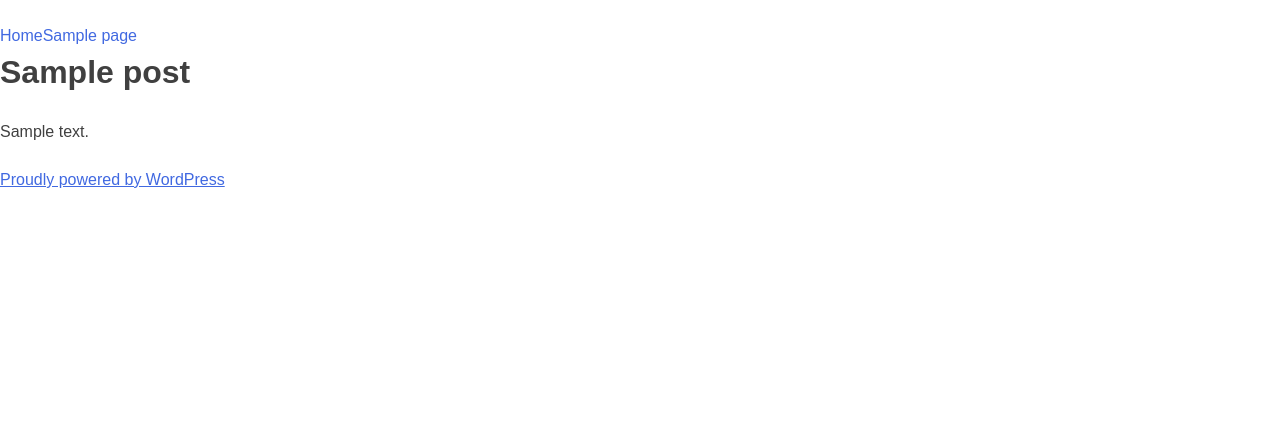
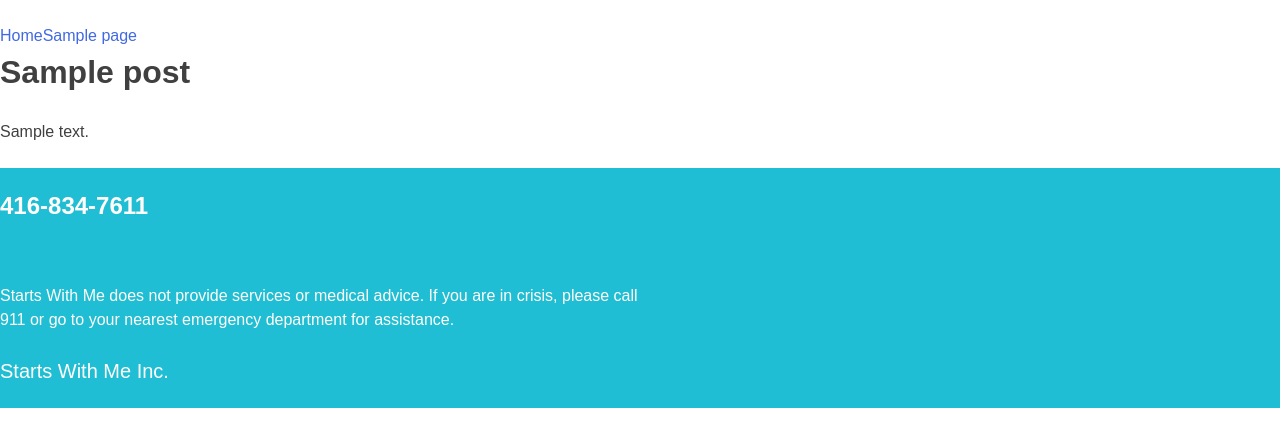
Before and after one commit to redacademy/swm-spring-2019, a WordPress theme: template themes/swm/page.php in a window 1280 px wide. Shown: the top 447 px of the page. Run offline with PHP 8.4 and a stand-in for WordPress, Linux system fonts and the light colour scheme; the site name, menu and one post (Sample post) are stand-ins, and other content is empty; some libraries are stand-ins or nearby versions.

Commit message:
feat/ adding header and footer page

```diff
--- a/themes/swm/footer.php
+++ b/themes/swm/footer.php
@@ -11,8 +11,21 @@
 
 			<footer id="colophon" class="site-footer" role="contentinfo">
 				<div class="site-info">
-					<a href="<?php echo esc_url( 'https://wordpress.org/' ); ?>"><?php printf( esc_html( 'Proudly powered by %s' ), 'WordPress' ); ?></a>
-				</div><!-- .site-info -->
+				<h2 class="phone"> 416-834-7611 </h2>
+				<br>
+				<p class="warning"> Starts With Me does not provide services or medical advice. If you are in crisis, please call 911 or go to your nearest emergency department for assistance. </p>
+
+				<div class="social-icons">
+
+				<i class="fab fa-facebook-f"></i>
+				<i class="fab fa-instagram"></i>
+				<i class="fab fa-twitter"></i>
+				<i class="fab fa-linkedin-in"></i>
+				<i class="fab fa-youtube"></i>
+
+				<p class="copyright"><i class="far fa-copyright"></i>Starts With Me Inc.</p>
+			 </div>
+			</div><!-- .site-info -->
 			</footer><!-- #colophon -->
 		</div><!-- #page -->
 
--- /dev/null
+++ b/themes/swm/sass/_footer.scss
@@ -0,0 +1,28 @@
+footer{
+
+    width: 100%;
+    height: 240px;
+    background-color: #20bed4;
+    color: #fffefa;
+    display: grid;
+    grid-template-columns: 1fr 1fr;
+    grid-template-rows: 25% 50% 25%;
+}
+
+    .social-icons{
+        grid-column-start: 2;
+        font-size: 20px;
+    }
+
+    .phone{
+        grid-column-start: 1;
+    }
+
+    .warning{
+        grid-row-start: 2;
+    }
+
+    .copyright{
+        grid-column: 2;
+        grid-row: 3;
+    }
--- /dev/null
+++ b/themes/swm/sass/_page-contact-us.scss
@@ -0,0 +1,5 @@
+
+
+.Contact-Us {
+    background-color: #fffefa;
+  }
--- a/themes/swm/sass/style.scss
+++ b/themes/swm/sass/style.scss
@@ -52,6 +52,7 @@ Nicolas Gallagher and Jonathan Neal http://necolas.github.com/normalize.css/
 
 // CSS included in style.css.
 
+@import "header";
 @import "normalize";
 @import "fonts";
 @import "typography";
@@ -63,3 +64,5 @@ Nicolas Gallagher and Jonathan Neal http://necolas.github.com/normalize.css/
 @import "content";
 @import "media";
 @import "page-templates";
+@import "page-contact-us";
+@import "footer";
--- a/themes/swm/style.css
+++ b/themes/swm/style.css
@@ -1,9 +1,9 @@
 /*!
-Theme Name: Starts With Me
+Theme Name: RED Starter Theme
 Theme URI: http://underscores.me/
-Author: Franklin, Jonathan, Karla, Nate
+Author: RED Academy
 Author URI: http://www.redacademy.com
-Description: A WordPress starter theme for Starts With Me Community project.
+Description: A WordPress starter theme for RED Academy students.
 Version: 1.0.0
 License: GNU General Public License v2 or later
 License URI: http://www.gnu.org/licenses/gpl-2.0.html
@@ -670,3 +670,28 @@ object {
 # Page Templates
 --------------------------------------------------------------*/
 /* Front page */
+.Contact-Us {
+  background-color: #fffefa; }
+
+footer {
+  width: 100%;
+  height: 240px;
+  background-color: #20bed4;
+  color: #fffefa;
+  display: grid;
+  grid-template-columns: 1fr 1fr;
+  grid-template-rows: 25% 50% 25%; }
+
+.social-icons {
+  grid-column-start: 2;
+  font-size: 20px; }
+
+.phone {
+  grid-column-start: 1; }
+
+.warning {
+  grid-row-start: 2; }
+
+.copyright {
+  grid-column: 2;
+  grid-row: 3; }
```
Also changed, not shown: themes/swm/page-contact-us.php (added, +12 -0 lines), themes/swm/package-lock.json, themes/swm/sass/_header.scss (added).
